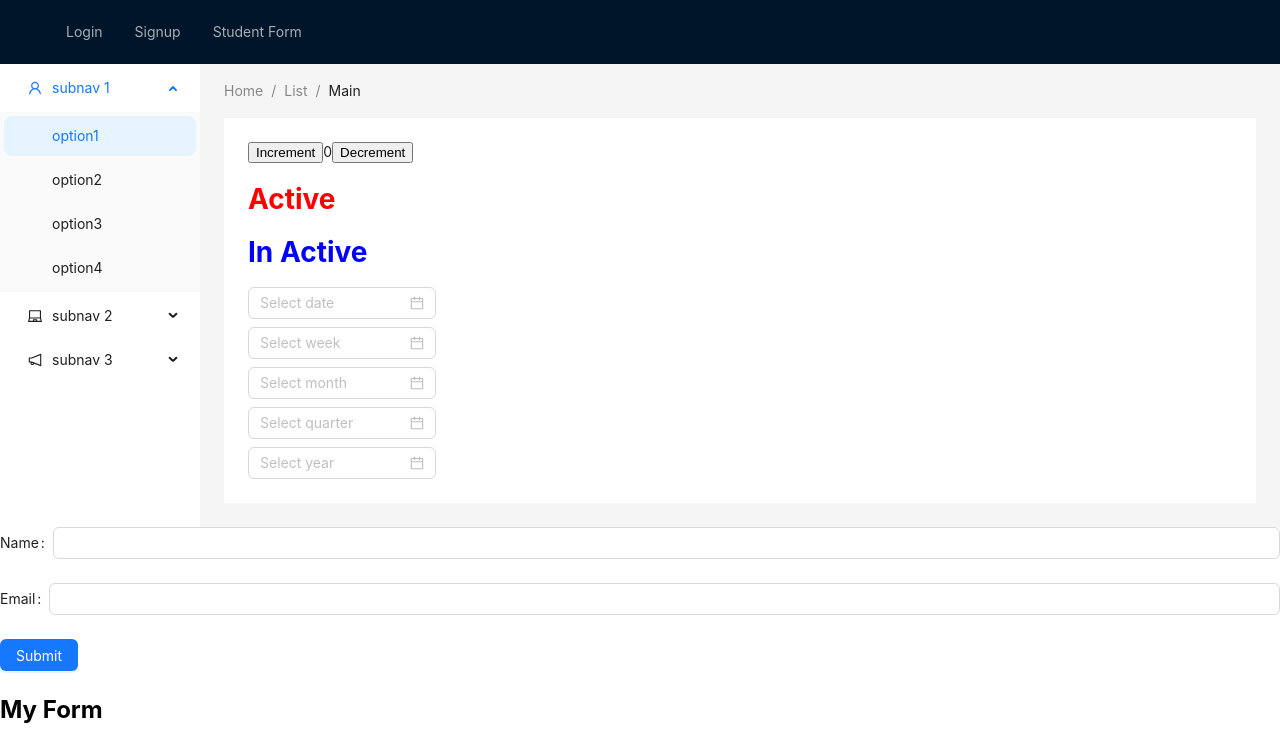
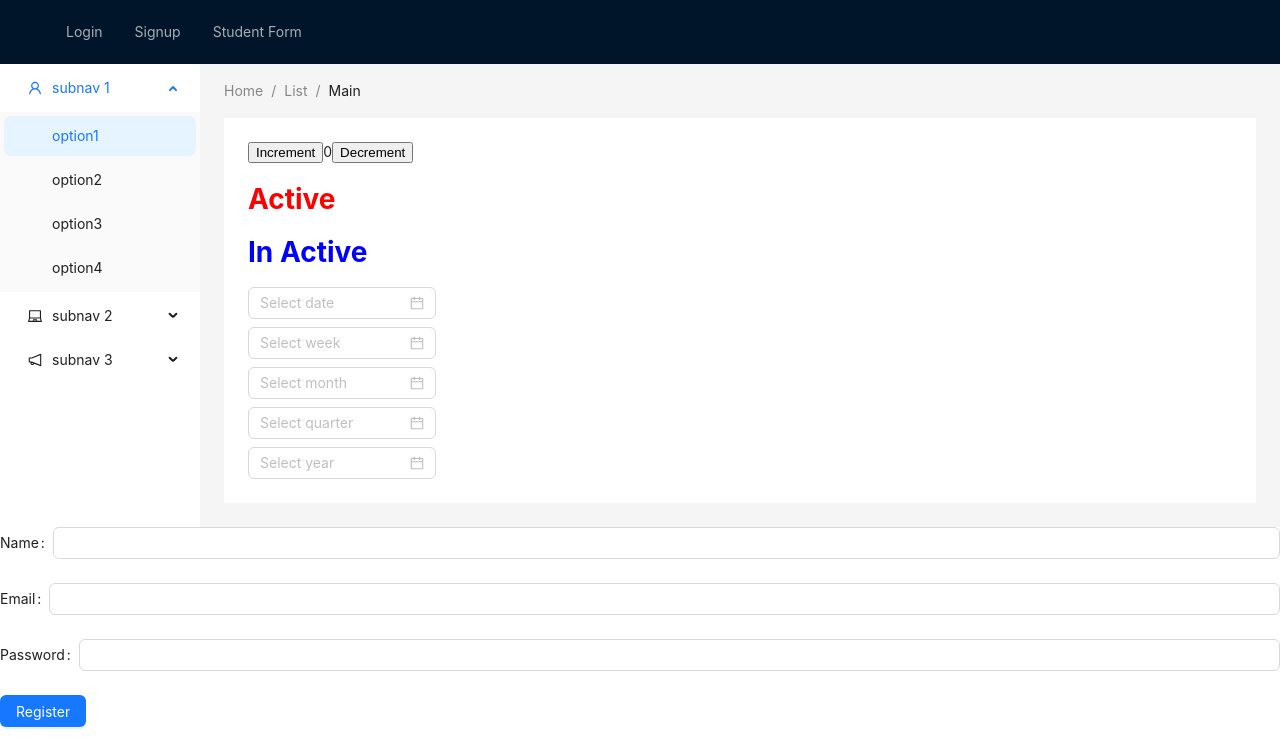
Before and after one commit to vigneshwaran-chandrasekaran/demo-automation-testing, a React (Create React App) app: page / in a window 1280 px wide. Shown: the top 746 px of the page. Built offline with nearby package versions, Linux system fonts and the light colour scheme.

Commit message:
regsitration form added

```diff
--- a/src/App.tsx
+++ b/src/App.tsx
@@ -1,9 +1,10 @@
-import { Main, GoldForm, MyForm, TestForm } from "./components";
+import { Main, GoldForm, MyForm, TestForm, Registration } from "./components";
 
 function App() {
   return (
     <div>
       <Main />
+      <Registration />
       <TestForm />
       <MyForm />
       <GoldForm prop1="prop1" prop2={3}>
--- /dev/null
+++ b/src/components/Register.form.tsx
@@ -0,0 +1,66 @@
+import React from 'react';
+import { Formik, Field, Form, ErrorMessage } from 'formik';
+import { Form as AntForm, Input, Button, Alert } from 'antd';
+import * as Yup from 'yup';
+
+const { Item } = AntForm;
+
+const validationSchema = Yup.object().shape({
+  name: Yup.string().required('Name is required'),
+  email: Yup.string().email('Invalid email').required('Email is required'),
+  password: Yup.string().min(6, 'Password must be at least 6 characters').required('Password is required'),
+});
+
+interface FormValues {
+  name: string;
+  email: string;
+  password: string;
+}
+
+const RegistrationForm: React.FC = () => {
+  const initialValues: FormValues = {
+    name: '',
+    email: '',
+    password: '',
+  };
+
+  const handleSubmit = (values: FormValues) => {
+    // Handle form submission here (e.g., send data to a server)
+    console.log('Submitted values:', values);
+  };
+
+  return (
+    <Formik
+      initialValues={initialValues}
+      validationSchema={validationSchema}
+      onSubmit={handleSubmit}
+    >
+      {({ isSubmitting }) => (
+        <Form>
+          <Item label="Name">
+            <Field type="text" name="name" as={Input} />
+            <ErrorMessage name="name" component={Alert} />
+          </Item>
+
+          <Item label="Email">
+            <Field type="text" name="email" as={Input} />
+            <ErrorMessage name="email" component={Alert} />
+          </Item>
+
+          <Item label="Password">
+            <Field type="password" name="password" as={Input} />
+            <ErrorMessage name="password" component={Alert} />
+          </Item>
+
+          <Item>
+            <Button type="primary" htmlType="submit" loading={isSubmitting}>
+              Register
+            </Button>
+          </Item>
+        </Form>
+      )}
+    </Formik>
+  );
+};
+
+export default RegistrationForm;
--- a/src/components/index.ts
+++ b/src/components/index.ts
@@ -3,3 +3,4 @@ export { default as Main } from './Main';
 export { default as GoldForm } from './Gold.form';
 export { default as MyForm } from './Sample.form';
 export { default as TestForm } from './Test.form';
+export { default as Registration } from './Register.form';
```
